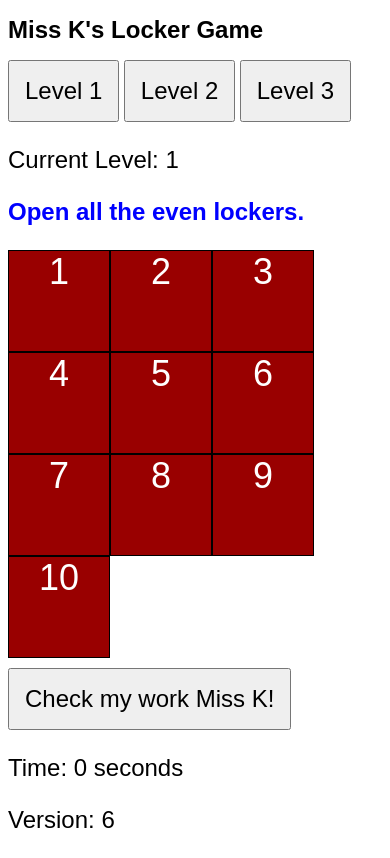
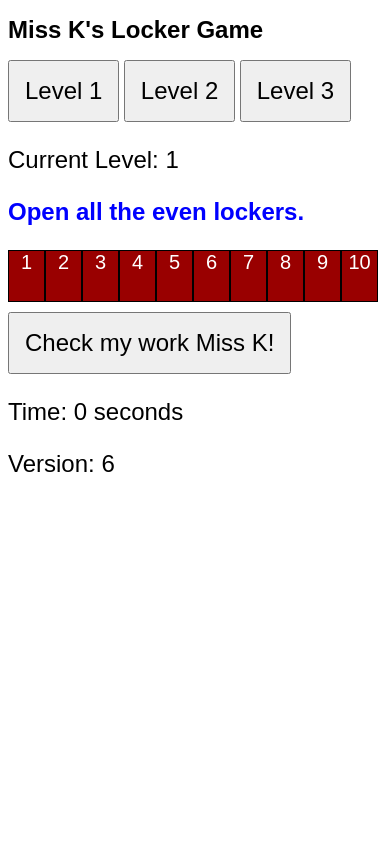
Before and after one commit to kolbykappes/GenEd, a plain HTML site: page LockerGame.html in a window 390 px wide. Both pictures are taken after a click on the button "Level 1". Drawn offline with Linux system fonts and the light colour scheme.

Commit message:
Fixed the mobile rendering

```diff
--- a/LockerGame.html
+++ b/LockerGame.html
@@ -1,7 +1,10 @@
 <!DOCTYPE html>
 <html>
 <head>
+
   <title>Miss K's Locker Game</title>
+  <meta name="viewport" content="width=device-width, initial-scale=1.0">
+
   <style>
     body, p, h1, button {
       font-family: Arial;
@@ -61,9 +64,9 @@
 
 @media only screen and (max-width: 768px) {
   .locker {
-    width: 100px;  /* Increased size */
-    height: 100px;  /* Increased size */
-    font-size: 36px;  /* Increased font size */
+    width: 35px;  /* Increased size */
+    height: 50px;  /* Increased size */
+    font-size: 20px;  /* Increased font size */
   }
   button {
     font-size: 24px;  /* Increased font size */
@@ -73,6 +76,7 @@
     font-size: 24px;  /* Increased font size */
   }
 }
+
 
   </style>
 </head>
```
